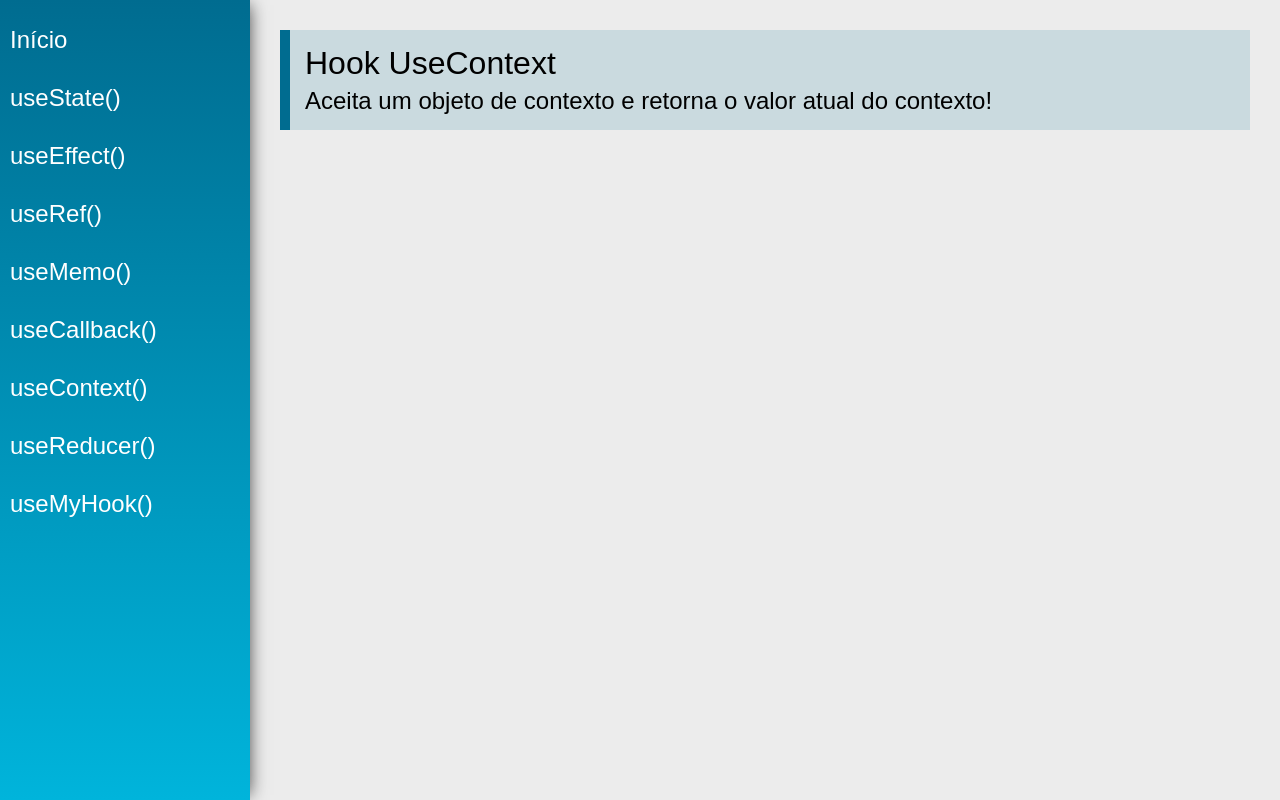
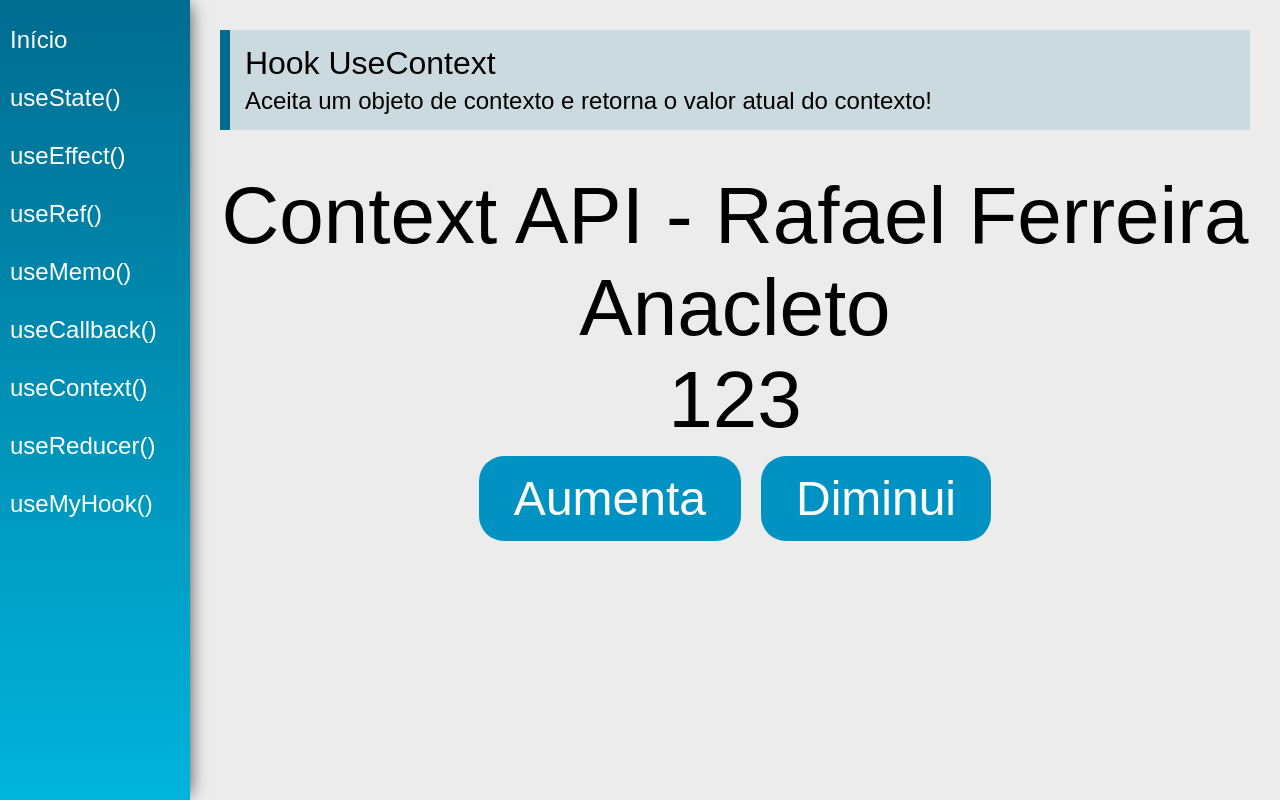
Before and after one commit to rafaelanacleto/hooks, a React (Create React App) app: page /useContext in a window 1280 px wide. Built offline with nearby package versions, Linux system fonts and the light colour scheme.

Commit message:
use context 02, usando context

```diff
--- a/src/data/DataContext.js
+++ b/src/data/DataContext.js
@@ -3,7 +3,7 @@
 export const data = {
 
     number: 123,
-    text: 'Context API'
+    text: 'Context API - Rafael Ferreira Anacleto'
 }
 
 const DataContext = React.createContext(data)
--- /dev/null
+++ b/src/data/Store.jsx
@@ -0,0 +1 @@
+import React from "react";
--- a/src/views/App.jsx
+++ b/src/views/App.jsx
@@ -1,16 +1,18 @@
 import './App.css'
-import React from 'react'
+import React, { useState } from 'react'
 import { BrowserRouter as Router } from 'react-router-dom'
 
 import Menu from '../components/layout/Menu'
 import Content from '../components/layout/Content'
-import DataContext from '../data/DataContext'
+import DataContext, { data } from '../data/DataContext'
 
 const App = props => {
 
+    const [state, setState] = useState(data)
+
     return (
         <div className="App">
-            <DataContext.Provider>
+            <DataContext.Provider value={ {state, setState} }>
                 <Router>
                     <Menu />
                     <Content />
--- a/src/views/examples/UseContext.jsx
+++ b/src/views/examples/UseContext.jsx
@@ -1,13 +1,40 @@
-import React from 'react'
+import React, { useContext } from 'react'
 import PageTitle from '../../components/layout/PageTitle'
 
+import DataContext from '../../data/DataContext'
+
 const UseContext = (props) => {
+
+    const context = useContext(DataContext)
+
+    function setNum(delta) {
+        context.setState({
+            ...context.state,
+            number: context.state.number + delta
+        })
+    }
+
     return (
         <div className="UseContext">
             <PageTitle
                 title="Hook UseContext"
                 subtitle="Aceita um objeto de contexto e retorna o valor atual do contexto!"
             />
+
+            <div className="center">
+                <span className="text">{context.state.text}</span>
+                <span className="text">{context.state.number}</span>
+
+                <div>
+                    <button className='btn' onClick={() => setNum(1)}>
+                        Aumenta
+                    </button>
+
+                    <button className='btn' onClick={() => setNum(-1)}>
+                        Diminui
+                    </button>
+                </div>
+            </div>
         </div>
     )
 }
```
Also changed, not shown: 1 other file (tests, documents, lock files or other folders).
